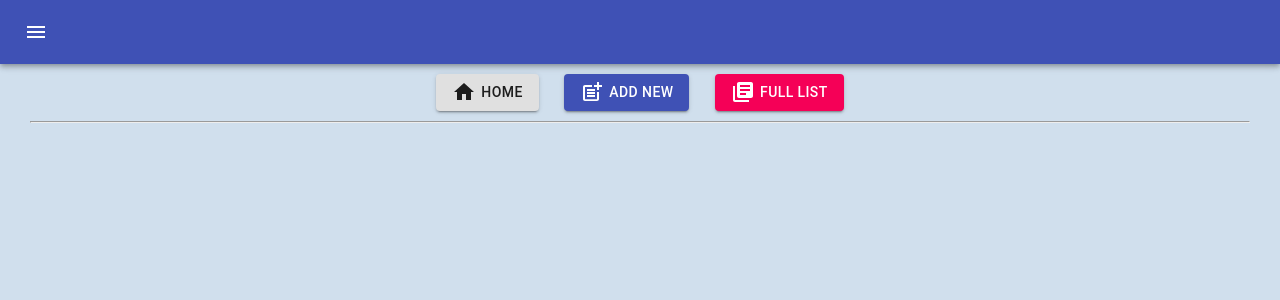
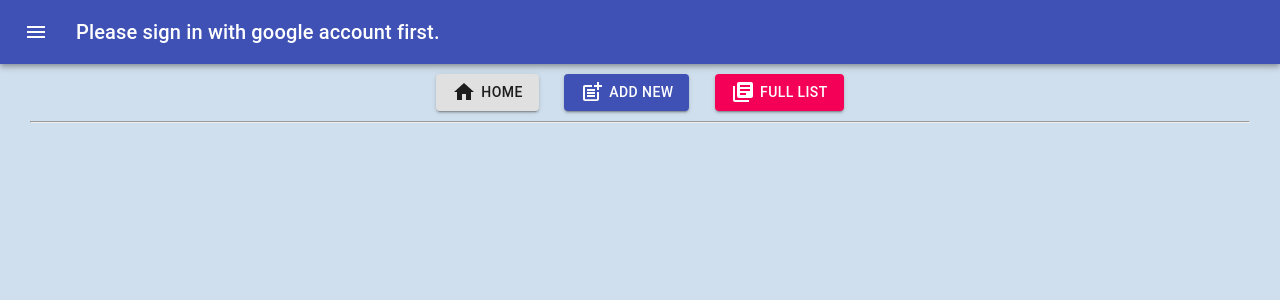
Before and after one commit to ssspiderzzz/Bookkeeping-In-Web, a React (Create React App) app in the folder react-front-end/: page /login in a window 1280 px wide. Shown: the top 300 px of the page. Built offline with nearby package versions, Linux system fonts and the light colour scheme; no server answers.

Commit message:
setup google login and logout properly now

```diff
--- a/react-front-end/src/App.js
+++ b/react-front-end/src/App.js
@@ -9,10 +9,21 @@ import Table from "./components/Table";
 import NewOrder from "./components/NewOrder";
 import Login from "./components/Login";
 import "./App.css";
+import Cookies from "js-cookie";
 
 export default function App(props) {
   const [state, setState] = useState("");
+  const [auth, setAuth] = useState(false);
   const [refresh, setRefresh] = useState(false);
+  const [authRefresh, setAuthRefresh] = useState(false);
+
+  useEffect(() => {
+    setAuth({
+      user: Cookies.get("user"),
+      email: Cookies.get("email")
+    });
+    setAuthRefresh(false);
+  }, [authRefresh]);
 
   useEffect(() => {
     axios.get("/api/data").then(res => {
@@ -28,7 +39,11 @@ export default function App(props) {
 
   return (
     <div className="App">
-      <Navbar></Navbar>
+      <Navbar
+        auth={auth}
+        setAuth={setAuth}
+        setAuthRefresh={setAuthRefresh}
+      ></Navbar>
       <div id="main">
         <Router>
           <div id="nav_button">
@@ -55,7 +70,17 @@ export default function App(props) {
               </Button>
             </Link>
             <hr />
-            <Route exact path="/" render={() => <Login />} />
+            <Route
+              exact
+              path="/"
+              render={() => (
+                <Login
+                  auth={auth}
+                  setAuth={setAuth}
+                  setAuthRefresh={setAuthRefresh}
+                />
+              )}
+            />
             <Route
               exact
               path="/lists"
--- a/react-front-end/src/components/Login.js
+++ b/react-front-end/src/components/Login.js
@@ -1,43 +1,21 @@
-import React, { useState, useEffect } from "react";
+import React from "react";
 import Cookies from "js-cookie";
-import { GoogleLogin, GoogleLogout } from "react-google-login";
+import { GoogleLogin } from "react-google-login";
 import "./Login.css";
 
 export default function Login(props) {
-  const [state, setState] = useState({
-    user: undefined,
-    email: undefined
-  });
-
-  const [refresh, setRefresh] = useState(false);
-
-  useEffect(() => {
-    setState({
-      user: Cookies.get("user"),
-      email: Cookies.get("email")
-    });
-    setRefresh(false);
-  }, [refresh]);
-
   function onSuccess(response) {
     Cookies.set("user", response.profileObj.givenName, { expires: 7 });
     Cookies.set("email", response.profileObj.email, { expires: 7 });
-    setRefresh(true);
+    props.setAuthRefresh(true);
   }
 
   function onFailure(response) {
     console.log("Error Login Fail: " + response);
   }
 
-  function onLogout() {
-    Cookies.remove("email");
-    Cookies.remove("user");
-    setRefresh(true);
-  }
-
   return (
     <React.Fragment>
-      {state.user && <div>Welcome, {state.user}!</div>}
       <div>
         <GoogleLogin
           clientId="680587798801-qp0mndlka16fgm91ed97gkoot3ru5145.apps.googleusercontent.com"
@@ -50,14 +28,6 @@ export default function Login(props) {
           theme={"dark"}
           cookiePolicy={"single_host_origin"}
         />
-        <br />
-        <br />
-        <GoogleLogout
-          clientId="680587798801-qp0mndlka16fgm91ed97gkoot3ru5145.apps.googleusercontent.com"
-          buttonText="Logout"
-          onLogoutSuccess={onLogout}
-          theme={"dark"}
-        />
       </div>
     </React.Fragment>
   );
--- a/react-front-end/src/components/Navbar.js
+++ b/react-front-end/src/components/Navbar.js
@@ -1,4 +1,4 @@
-import React, { useState, useEffect } from "react";
+import React, { useState } from "react";
 import { makeStyles } from "@material-ui/core/styles";
 import AppBar from "@material-ui/core/AppBar";
 import Toolbar from "@material-ui/core/Toolbar";
@@ -9,6 +9,7 @@ import AccountCircle from "@material-ui/icons/AccountCircle";
 import MenuItem from "@material-ui/core/MenuItem";
 import Menu from "@material-ui/core/Menu";
 import Cookies from "js-cookie";
+import { GoogleLogout } from "react-google-login";
 
 const useStyles = makeStyles(theme => ({
   root: {
@@ -22,15 +23,16 @@ const useStyles = makeStyles(theme => ({
   }
 }));
 
-export default function MenuAppBar() {
+export default function MenuAppBar(props) {
   const classes = useStyles();
-  const [auth, setAuth] = useState(true);
   const [anchorEl, setAnchorEl] = useState(null);
   const open = Boolean(anchorEl);
 
-  useEffect(() => {
-    setAuth(Cookies.get("user"));
-  }, []);
+  function onLogout() {
+    Cookies.remove("email");
+    Cookies.remove("user");
+    props.setAuthRefresh(true);
+  }
 
   function handleMenu(event) {
     setAnchorEl(event.currentTarget);
@@ -52,8 +54,17 @@ export default function MenuAppBar() {
           >
             <MenuIcon />
           </IconButton>
-          <Typography variant="h6" className={classes.title}></Typography>
-          {auth && (
+          {props.auth.user && (
+            <Typography variant="h6" className={classes.title}>
+              Welcome, {props.auth.user}!
+            </Typography>
+          )}
+          {!props.auth.email && (
+            <Typography variant="h6" className={classes.title}>
+              Please sign in with google account first.
+            </Typography>
+          )}
+          {props.auth.email && (
             <div>
               <IconButton
                 aria-label="account of current user"
@@ -62,6 +73,9 @@ export default function MenuAppBar() {
                 onClick={handleMenu}
                 color="inherit"
               >
+                <Typography variant="h6" className={classes.title}>
+                  {props.auth.email}
+                </Typography>
                 <AccountCircle />
               </IconButton>
               <Menu
@@ -80,7 +94,14 @@ export default function MenuAppBar() {
                 onClose={handleClose}
               >
                 <MenuItem onClick={handleClose}>Account Settings</MenuItem>
-                <MenuItem onClick={handleClose}>Logout</MenuItem>
+                <MenuItem onClick={handleClose}>
+                  <GoogleLogout
+                    clientId="680587798801-qp0mndlka16fgm91ed97gkoot3ru5145.apps.googleusercontent.com"
+                    buttonText="Logout"
+                    onLogoutSuccess={onLogout}
+                    theme={"dark"}
+                  />
+                </MenuItem>
               </Menu>
             </div>
           )}
```
